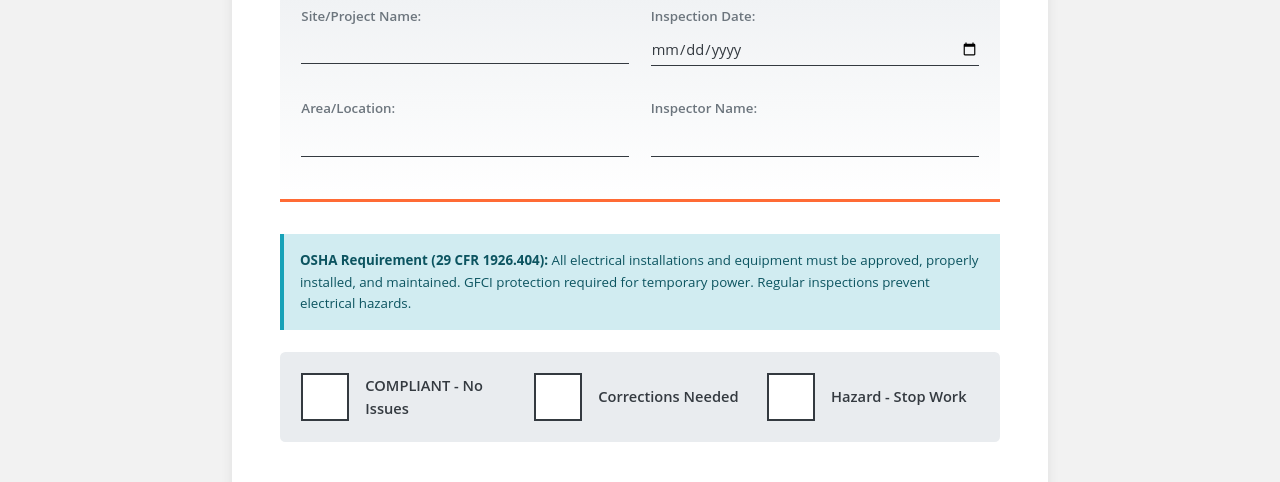
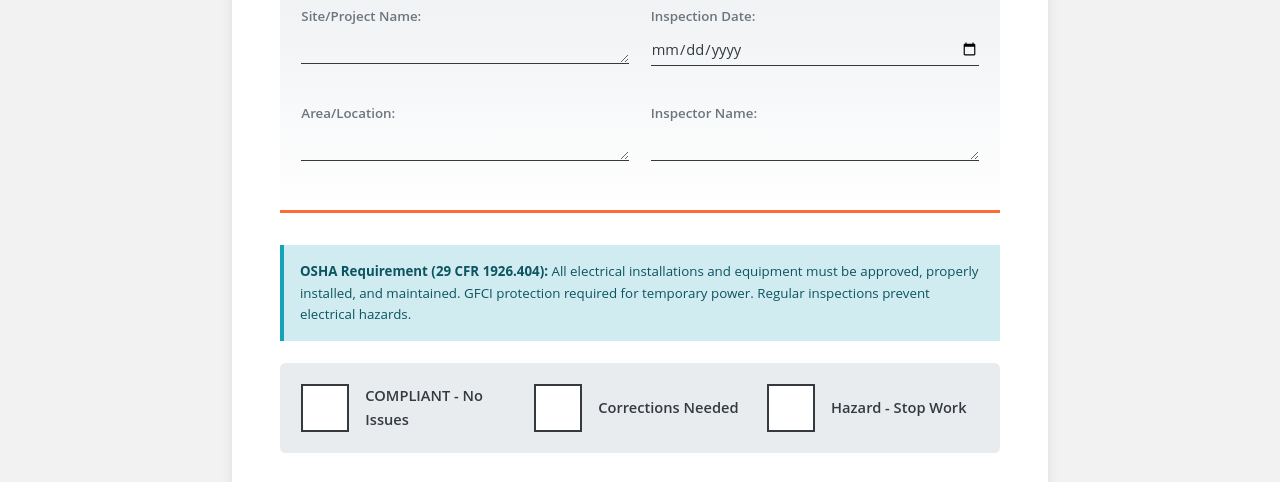
Before and after one commit to Workplace-Safety/Electrical-Safety-Checklist, a plain HTML site: page index.html in a window 1280 px wide. Shown: the part 253-735 px from the top of the page. Drawn offline with Linux system fonts and the light colour scheme.

Commit message:
Change input fields to textareas in index.html
Replaced input fields with textareas for better user input.

```diff
--- a/index.html
+++ b/index.html
@@ -31,7 +31,7 @@
         <div class="header-info">
             <div class="info-field">
                 <span class="info-label">Site/Project Name:</span>
-                <input type="text" class="info-input" />
+                <textarea class="info-input" rows="1"></textarea>
             </div>
             <div class="info-field">
                 <span class="info-label">Inspection Date:</span>
@@ -39,11 +39,11 @@
             </div>
             <div class="info-field">
                 <span class="info-label">Area/Location:</span>
-                <input type="text" class="info-input" />
+                <textarea class="info-input" rows="1"></textarea>
             </div>
             <div class="info-field">
                 <span class="info-label">Inspector Name:</span>
-                <input type="text" class="info-input" />
+                <textarea class="info-input" rows="1"></textarea>
             </div>
         </div>
     </div>
@@ -267,10 +267,10 @@
     <div class="signature-section">
         <div class="signature-box">
             <span class="signature-label">Inspector Signature:</span>
-            <div class="signature-line"></div>
+            <textarea class="info-input signature-input" rows="1" placeholder="Signature"></textarea>
             <div class="info-field" style="margin-top: 12pt;">
                 <span class="info-label">Print Name:</span>
-                <input type="text" class="info-input" />
+                <textarea class="info-input" rows="1"></textarea>
             </div>
             <div class="info-field">
                 <span class="info-label">Date:</span>
@@ -279,10 +279,10 @@
         </div>
         <div class="signature-box">
             <span class="signature-label">Competent Person/Electrician Review:</span>
-            <div class="signature-line"></div>
+            <textarea class="info-input signature-input" rows="1" placeholder="Signature"></textarea>
             <div class="info-field" style="margin-top: 12pt;">
                 <span class="info-label">Print Name:</span>
-                <input type="text" class="info-input" />
+                <textarea class="info-input" rows="1"></textarea>
             </div>
             <div class="info-field">
                 <span class="info-label">Date:</span>
```
